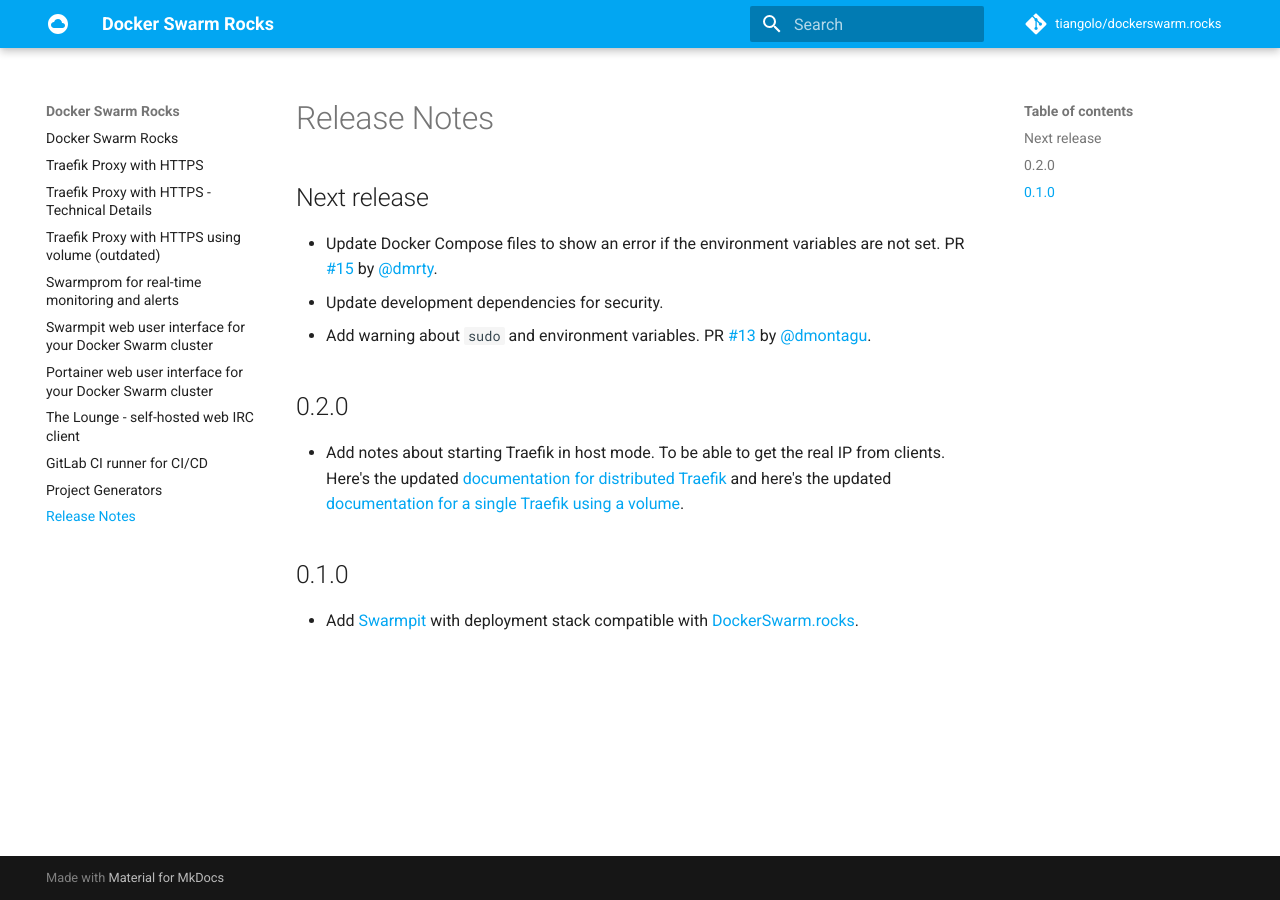
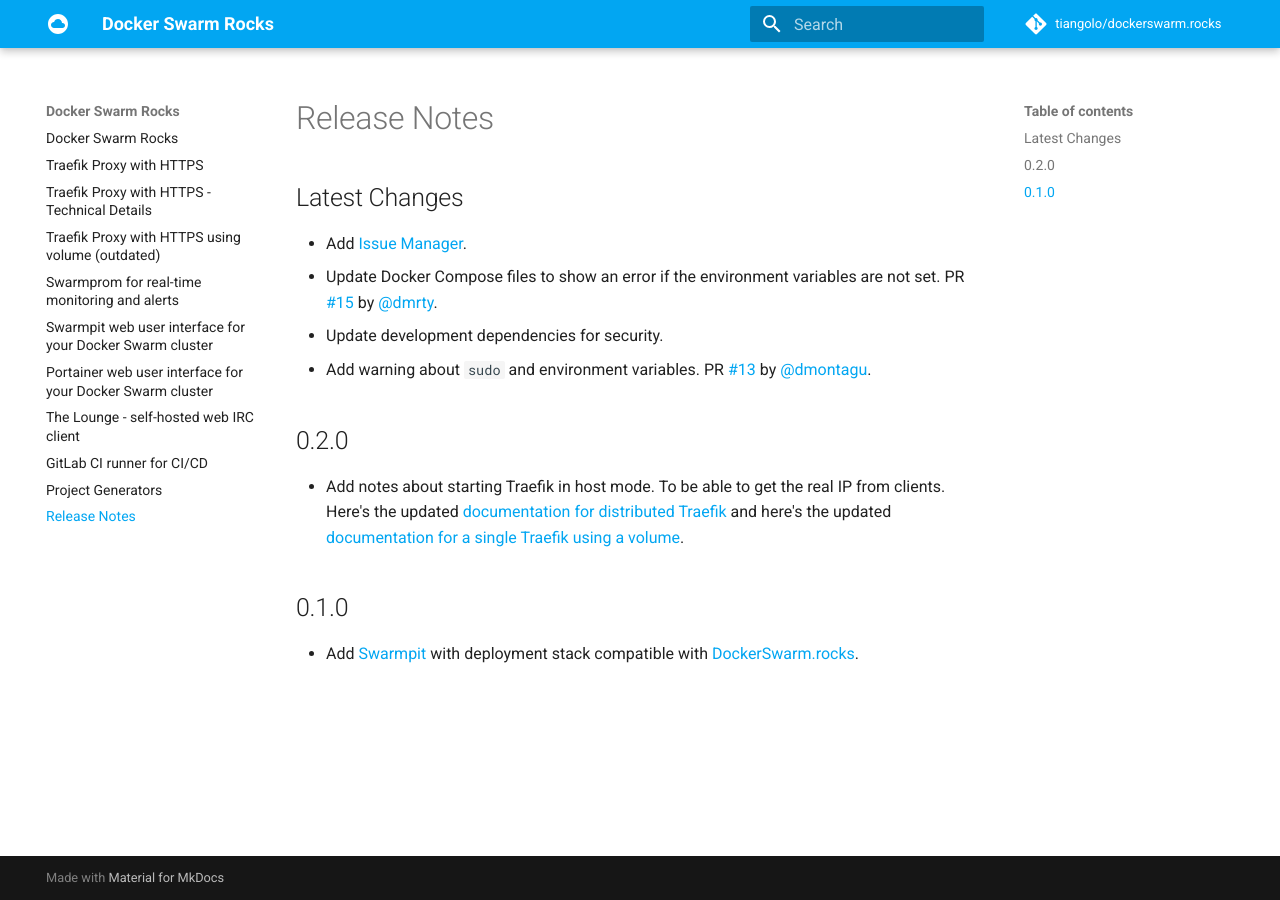
Before and after one commit to tiangolo/dockerswarm.rocks, an MkDocs documentation site: the page built from docs/release-notes.md, in a window 1280 px wide. Built offline with MkDocs 1.6.1 and Material for MkDocs 9.7.7, drawn with Linux system fonts in a browser that asks for light colours; comment, search, counter and statistics services are not loaded.

Commit message:
:memo: Update release notes

```diff
--- a/docs/release-notes.md
+++ b/docs/release-notes.md
@@ -1,5 +1,6 @@
-## Next release
+## Latest Changes
 
+* Add [Issue Manager](https://github.com/tiangolo/issue-manager).
 * Update Docker Compose files to show an error if the environment variables are not set. PR [#15](https://github.com/tiangolo/dockerswarm.rocks/pull/15) by [@dmrty](https://github.com/dmrty).
 * Update development dependencies for security.
 * Add warning about `sudo` and environment variables. PR [#13](https://github.com/tiangolo/dockerswarm.rocks/pull/13) by [@dmontagu](https://github.com/dmontagu).
```
